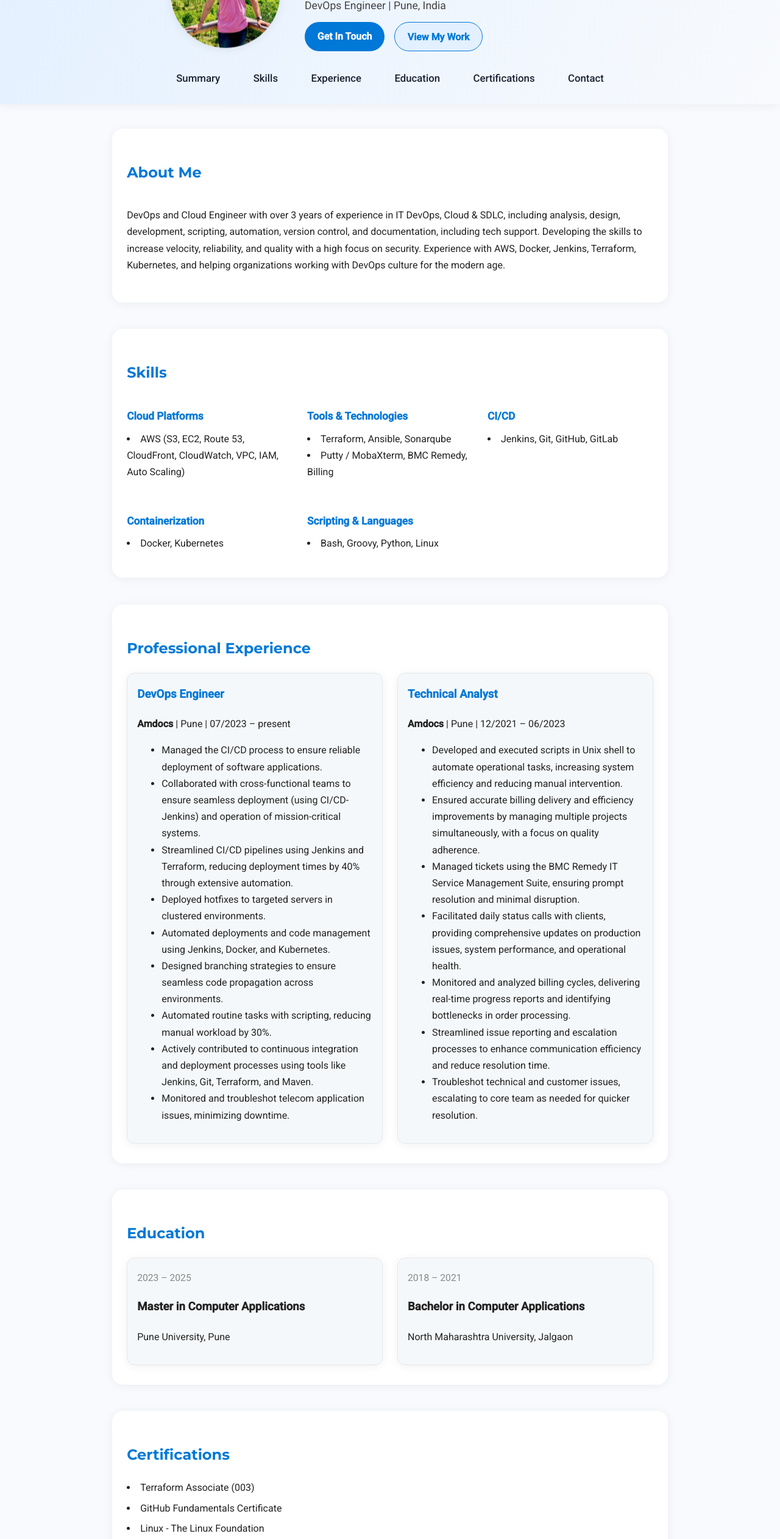
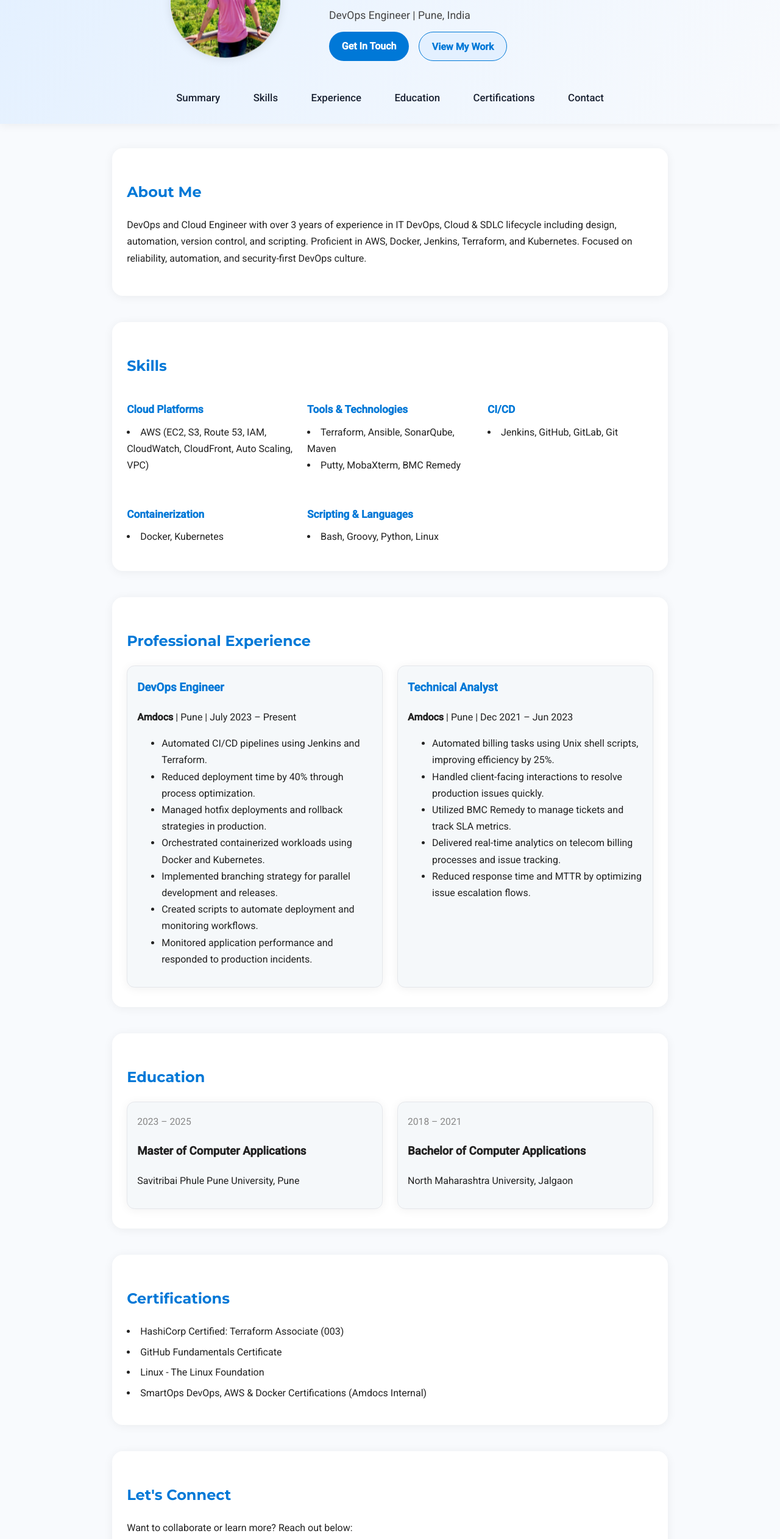
Before and after one commit to bhrateshd/bhrateshd.github.io, a plain HTML site: page index.html in a window 1280 px wide. Shown: the part 130-2653 px from the top of the page at 61% size. Drawn offline with nearby package versions, Linux system fonts and the light colour scheme.

Commit message:
Adding enhance file

```diff
--- a/index.html
+++ b/index.html
@@ -1,28 +1,30 @@
 <!-- Lucide Icons CDN -->
-    <script src="https://unpkg.com/lucide@latest/dist/umd/lucide.min.js"></script>
+<script src="https://unpkg.com/lucide@latest/dist/umd/lucide.min.js" defer></script>
 <!DOCTYPE html>
 <html lang="en">
   <head>
-    <meta charset="UTF-8">
-    <meta name="viewport" content="width=device-width, initial-scale=1.0">
+    <meta charset="UTF-8" />
+    <meta name="viewport" content="width=device-width, initial-scale=1.0" />
+    <meta http-equiv="X-UA-Compatible" content="IE=edge" />
     <title>Bhratesh | DevOps Engineer Portfolio</title>
-    <meta name="description" content="Bhratesh - DevOps Engineer Portfolio. Automation, Cloud, CI/CD, and more.">
-    <link rel="stylesheet" href="style.css">
+    <meta name="description" content="Portfolio of Bhratesh Dhangar, a DevOps Engineer skilled in AWS, Jenkins, Docker, Kubernetes, Terraform, and CI/CD practices.">
+    <meta name="author" content="Bhratesh Dhangar" />
+    <link rel="stylesheet" href="style.css" />
     <link href="https://fonts.googleapis.com/css2?family=Montserrat:wght@700;400&family=Roboto:wght@400;500&display=swap" rel="stylesheet">
-    <link rel="icon" type="image/png" href="https://avatars.githubusercontent.com/u/placeholder">
+    <link rel="icon" href="https://avatars.githubusercontent.com/u/placeholder" type="image/png">
   </head>
   <body>
     <header class="hero">
-    <div class="hero-content">
-      <div class="hero-image">
-        <img src="1719147277847.jpg" alt="Bhratesh Dhangar profile photo" width="180" height="180" style="border-radius:50%;box-shadow:0 2px 16px rgba(0,0,0,0.08);"/>
-      </div>
+      <div class="hero-content container">
+        <figure class="hero-image">
+          <img src="1719147277847.jpg" alt="Bhratesh Dhangar" width="180" height="180" loading="lazy" style="border-radius: 50%; box-shadow: 0 2px 16px rgba(0, 0, 0, 0.1);" />
+        </figure>
         <div class="hero-text">
           <h1>Hello, I'm <span class="highlight">Bhratesh Dhangar</span></h1>
           <p class="tagline">DevOps Engineer | Pune, India</p>
           <div class="hero-links">
-          <a href="#contact" class="btn-primary">Get In Touch</a>
-          <a href="#projects" class="btn-secondary">View My Work</a>
+            <a href="#contact" class="btn btn-primary">Get In Touch</a>
+            <a href="#projects" class="btn btn-secondary">View My Work</a>
           </div>
         </div>
       </div>
@@ -35,38 +37,36 @@
         <a href="#contact">Contact</a>
       </nav>
     </header>
+
     <main>
       <section id="about" class="section">
         <h2>About Me</h2>
-      <div class="about-flex">
-        <div class="about-summary">
-          <p class="about-bio"> DevOps and Cloud Engineer with over 3 years of experience in IT DevOps, Cloud & SDLC, including analysis, design,
-development, scripting, automation, version control, and documentation, including tech support. Developing the
-skills to increase velocity, reliability, and quality with a high focus on security. Experience with AWS, Docker, Jenkins,
-Terraform, Kubernetes, and helping organizations working with DevOps culture for the modern age.</p>
-        </div>
-      </div>
+        <p class="about-bio">
+          DevOps and Cloud Engineer with over 3 years of experience in IT DevOps, Cloud & SDLC lifecycle including design,
+          automation, version control, and scripting. Proficient in AWS, Docker, Jenkins, Terraform, and Kubernetes. Focused on reliability, automation, and security-first DevOps culture.
+        </p>
       </section>
+
       <section id="skills" class="section">
         <h2>Skills</h2>
         <div class="skills-grid">
           <div>
             <h3>Cloud Platforms</h3>
             <ul>
-            <li>AWS (S3, EC2, Route 53, CloudFront, CloudWatch, VPC, IAM, Auto Scaling)</li>
+              <li>AWS (EC2, S3, Route 53, IAM, CloudWatch, CloudFront, Auto Scaling, VPC)</li>
             </ul>
           </div>
           <div>
             <h3>Tools & Technologies</h3>
             <ul>
-            <li>Terraform, Ansible, Sonarqube</li>
-            <li>Putty / MobaXterm, BMC Remedy, Billing</li>
+              <li>Terraform, Ansible, SonarQube, Maven</li>
+              <li>Putty, MobaXterm, BMC Remedy</li>
             </ul>
           </div>
           <div>
             <h3>CI/CD</h3>
             <ul>
-            <li>Jenkins, Git, GitHub, GitLab</li>
+              <li>Jenkins, GitHub, GitLab, Git</li>
             </ul>
           </div>
           <div>
@@ -83,68 +83,67 @@ Terraform, Kubernetes, and helping organizations working with DevOps culture for
           </div>
         </div>
       </section>
+
       <section id="projects" class="section">
         <h2>Professional Experience</h2>
         <div class="projects-grid">
-        <div class="project-card">
+          <article class="project-card">
             <h3>DevOps Engineer</h3>
-          <p><strong>Amdocs</strong> | Pune | 07/2023 – present</p>
+            <p><strong>Amdocs</strong> | Pune | <time datetime="2023-07">July 2023</time> – Present</p>
             <ul>
-            <li>Managed the CI/CD process to ensure reliable deployment of software applications.</li>
-            <li>Collaborated with cross-functional teams to ensure seamless deployment (using CI/CD-Jenkins) and operation of mission-critical systems.</li>
-            <li>Streamlined CI/CD pipelines using Jenkins and Terraform, reducing deployment times by 40% through extensive automation.</li>
-            <li>Deployed hotfixes to targeted servers in clustered environments.</li>
-            <li>Automated deployments and code management using Jenkins, Docker, and Kubernetes.</li>
-            <li>Designed branching strategies to ensure seamless code propagation across environments.</li>
-            <li>Automated routine tasks with scripting, reducing manual workload by 30%.</li>
-            <li>Actively contributed to continuous integration and deployment processes using tools like Jenkins, Git, Terraform, and Maven.</li>
-            <li>Monitored and troubleshot telecom application issues, minimizing downtime.</li>
+              <li>Automated CI/CD pipelines using Jenkins and Terraform.</li>
+              <li>Reduced deployment time by 40% through process optimization.</li>
+              <li>Managed hotfix deployments and rollback strategies in production.</li>
+              <li>Orchestrated containerized workloads using Docker and Kubernetes.</li>
+              <li>Implemented branching strategy for parallel development and releases.</li>
+              <li>Created scripts to automate deployment and monitoring workflows.</li>
+              <li>Monitored application performance and responded to production incidents.</li>
             </ul>
-        </div>
-        <div class="project-card">
+          </article>
+
+          <article class="project-card">
             <h3>Technical Analyst</h3>
-          <p><strong>Amdocs</strong> | Pune | 12/2021 – 06/2023</p>
+            <p><strong>Amdocs</strong> | Pune | <time datetime="2021-12">Dec 2021</time> – <time datetime="2023-06">Jun 2023</time></p>
             <ul>
-            <li>Developed and executed scripts in Unix shell to automate operational tasks, increasing system efficiency and reducing manual intervention.</li>
-            <li>Ensured accurate billing delivery and efficiency improvements by managing multiple projects simultaneously, with a focus on quality adherence.</li>
-            <li>Managed tickets using the BMC Remedy IT Service Management Suite, ensuring prompt resolution and minimal disruption.</li>
-            <li>Facilitated daily status calls with clients, providing comprehensive updates on production issues, system performance, and operational health.</li>
-            <li>Monitored and analyzed billing cycles, delivering real-time progress reports and identifying bottlenecks in order processing.</li>
-            <li>Streamlined issue reporting and escalation processes to enhance communication efficiency and reduce resolution time.</li>
-            <li>Troubleshot technical and customer issues, escalating to core team as needed for quicker resolution.</li>
+              <li>Automated billing tasks using Unix shell scripts, improving efficiency by 25%.</li>
+              <li>Handled client-facing interactions to resolve production issues quickly.</li>
+              <li>Utilized BMC Remedy to manage tickets and track SLA metrics.</li>
+              <li>Delivered real-time analytics on telecom billing processes and issue tracking.</li>
+              <li>Reduced response time and MTTR by optimizing issue escalation flows.</li>
             </ul>
-        </div>
+          </article>
         </div>
       </section>
+
       <section id="education" class="section">
         <h2>Education</h2>
         <div class="journey-timeline">
           <div class="journey-item">
             <span class="journey-year">2023 – 2025</span>
-          <h3>Master in Computer Applications</h3>
-          <p>Pune University, Pune</p>
+            <h3>Master of Computer Applications</h3>
+            <p>Savitribai Phule Pune University, Pune</p>
           </div>
           <div class="journey-item">
             <span class="journey-year">2018 – 2021</span>
-          <h3>Bachelor in Computer Applications</h3>
+            <h3>Bachelor of Computer Applications</h3>
             <p>North Maharashtra University, Jalgaon</p>
           </div>
         </div>
       </section>
+
       <section id="certifications" class="section">
         <h2>Certifications</h2>
         <ul class="cert-list">
-        <li>Terraform Associate (003)</li>
+          <li>HashiCorp Certified: Terraform Associate (003)</li>
           <li>GitHub Fundamentals Certificate</li>
           <li>Linux - The Linux Foundation</li>
-        <li>SmartOps DevOps Basic Certification Exam (Amdocs Internal)</li>
-        <li>SmartOps AWS Basic Certification Exam (Amdocs Internal)</li>
-        <li>SmartOps Docker Basic Certification Examination (Amdocs Internal)</li>
+          <li>SmartOps DevOps, AWS & Docker Certifications (Amdocs Internal)</li>
         </ul>
       </section>
+
       <section id="contact" class="section">
         <h2>Let's Connect</h2>
-      <p>Ready to bring your ideas to life? Let's talk!</p>
+        <p>Want to collaborate or learn more? Reach out below:</p>
         <ul class="contact-list">
           <li><i data-lucide="mail"></i> <a href="mailto:bhrateshd@gmail.com">bhrateshd@gmail.com</a></li>
           <li><i data-lucide="linkedin"></i> <a href="https://linkedin.com/in/bhrateshd" target="_blank" rel="noopener">linkedin.com/in/bhrateshd</a></li>
@@ -157,22 +156,22 @@ Terraform, Kubernetes, and helping organizations working with DevOps culture for
         </ul>
       </section>
     </main>
+
     <footer>
-      <div class="footer-links">
+      <nav class="footer-links">
         <a href="#about">Summary</a>
         <a href="#skills">Skills</a>
         <a href="#projects">Experience</a>
         <a href="#education">Education</a>
         <a href="#certifications">Certifications</a>
         <a href="#contact">Contact</a>
-      </div>
-      <p>Made with <span aria-label="love">&#10084;&#65039;</span> in India</p>
+      </nav>
+      <p>Made with <span aria-label="love" role="img">❤️</span> in India</p>
       <p>&copy; 2025 Bhratesh Dhangar. All rights reserved.</p>
     </footer>
-  <script src="script.js"></script>
+
     <script>
-    // Initialize Lucide icons after DOM is loaded
-    document.addEventListener('DOMContentLoaded', function() {
+      document.addEventListener('DOMContentLoaded', () => {
         if (window.lucide) {
           window.lucide.createIcons();
         }
```
Lines whose indentation alone changed are shown as unchanged.
